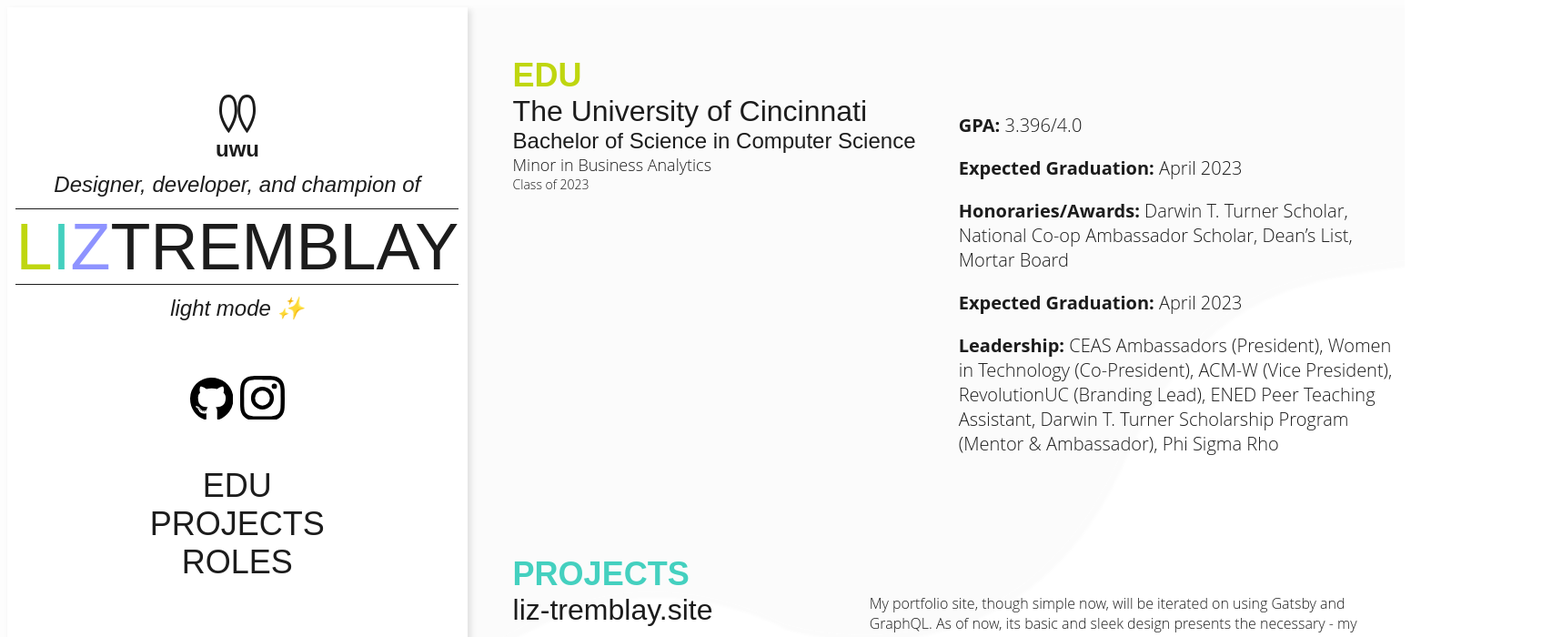
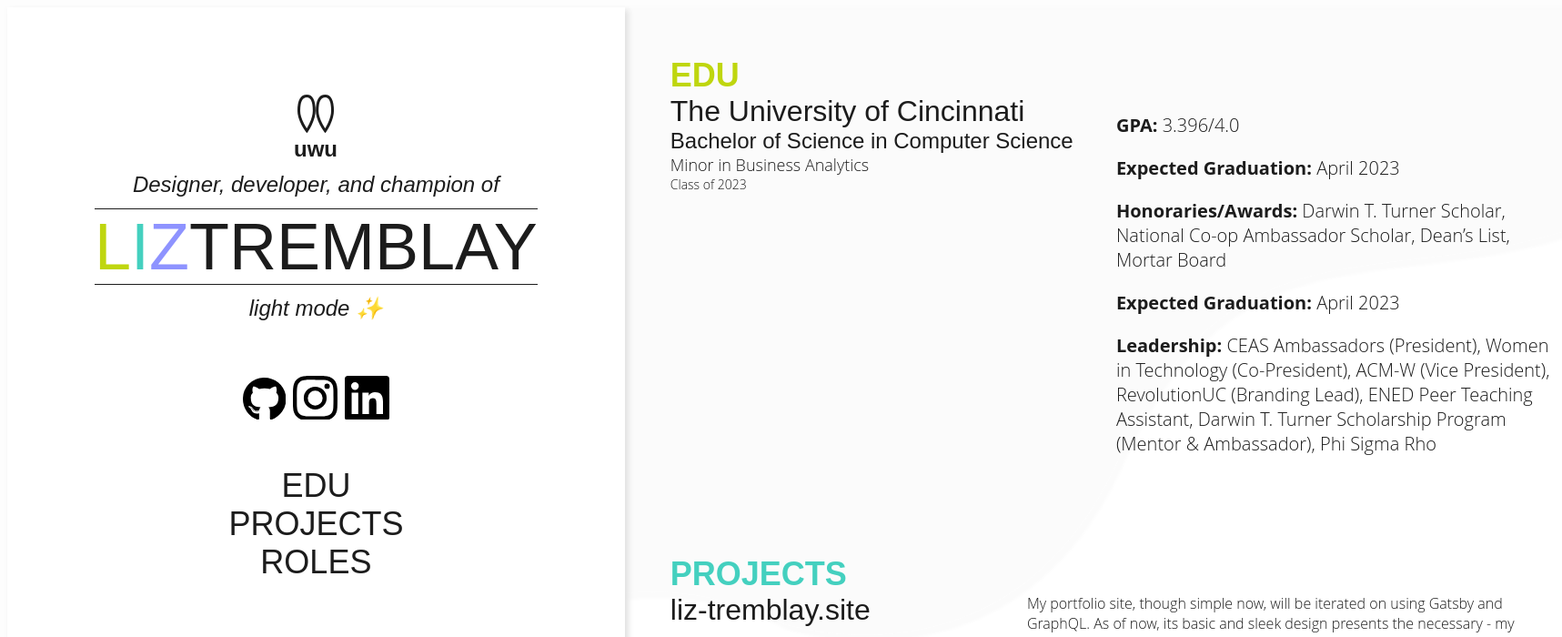
Before and after one commit to lizisawizard/liz-tremblay.site, a React (Create React App) app: page / in a window 1280 px wide. Shown: the top 700 px of the page at 91% size, 1717 px wide, since content can reach past the window. Built offline with nearby package versions, Linux system fonts and the light colour scheme; a web font is replaced by a local one.

Commit message:
(bug): fixes for sticky nav z-index and scroll

```diff
--- /dev/null
+++ b/src/assets/icons/LinkedIn.js
@@ -0,0 +1,8 @@
+const LinkedIn = () => {
+  return (
+    <svg xmlns="http://www.w3.org/2000/svg" width="48.971" height="48.971" viewBox="0 0 48.971 48.971">
+      <path id="Icon_awesome-linkedin" data-name="Icon awesome-linkedin" d="M45.473,2.25H3.487A3.513,3.513,0,0,0,0,5.781V47.69a3.513,3.513,0,0,0,3.487,3.531H45.473a3.522,3.522,0,0,0,3.5-3.531V5.781A3.522,3.522,0,0,0,45.473,2.25ZM14.8,44.225H7.542V20.854h7.269v23.37ZM11.171,17.663a4.208,4.208,0,1,1,4.208-4.208A4.21,4.21,0,0,1,11.171,17.663ZM42.008,44.225H34.75V32.857c0-2.711-.055-6.2-3.771-6.2-3.782,0-4.361,2.951-4.361,6V44.225H19.359V20.854h6.963v3.192h.1A7.645,7.645,0,0,1,33.3,20.275c7.346,0,8.712,4.842,8.712,11.139Z" transform="translate(0 -2.25)"/>
+    </svg>
+  );
+}
+export default LinkedIn;
--- a/src/components/StickyNav/StickyNav.js
+++ b/src/components/StickyNav/StickyNav.js
@@ -2,6 +2,7 @@
 import fuppy from '../../assets/fuppy-uwu.svg';
 import Instagram from '../../assets/icons/Instagram.js';
 import Github from '../../assets/icons/Github.js';
+import LinkedIn from '../../assets/icons/LinkedIn.js';
 import Button from '../Button/Button';
 
 const StickyNav = () => {
@@ -9,7 +10,7 @@
     const scrollToSection = (scrollValue) => {
         window.scrollTo({
             top: scrollValue,
-            left: scrollValue,
+            left: 0,
             behavior: 'smooth'
           });
     }
@@ -32,6 +33,7 @@
                 <div className='stickyNav--icons'>
                     <a href='https://github.com/lizisawizard'><span className='icons'><Github/></span></a>
                     <a href='https://www.instagram.com/lizisawizard/'><span className='icons'><Instagram/></span></a>
+                    <a href='https://www.linkedin.com/in/liz-tremblay5039/'><span className='icons'><LinkedIn/></span></a>
                 </div>
                 <div>
                     <h2 className='stickyNav--tab edu' onClick={() => scrollToSection(0)}>EDU</h2>
--- a/src/style/components/stickyNav.scss
+++ b/src/style/components/stickyNav.scss
@@ -1,9 +1,10 @@
 .stickyNav {
     height: 100%;
-    width: 40%;
+    width: auto;
     top: 0;
     bottom: 0;
     left: 0;
+    z-index: 1000;
     position: sticky;
     background-color: $background-1;
     box-shadow: 4px 3px 6px $background-2;
```
